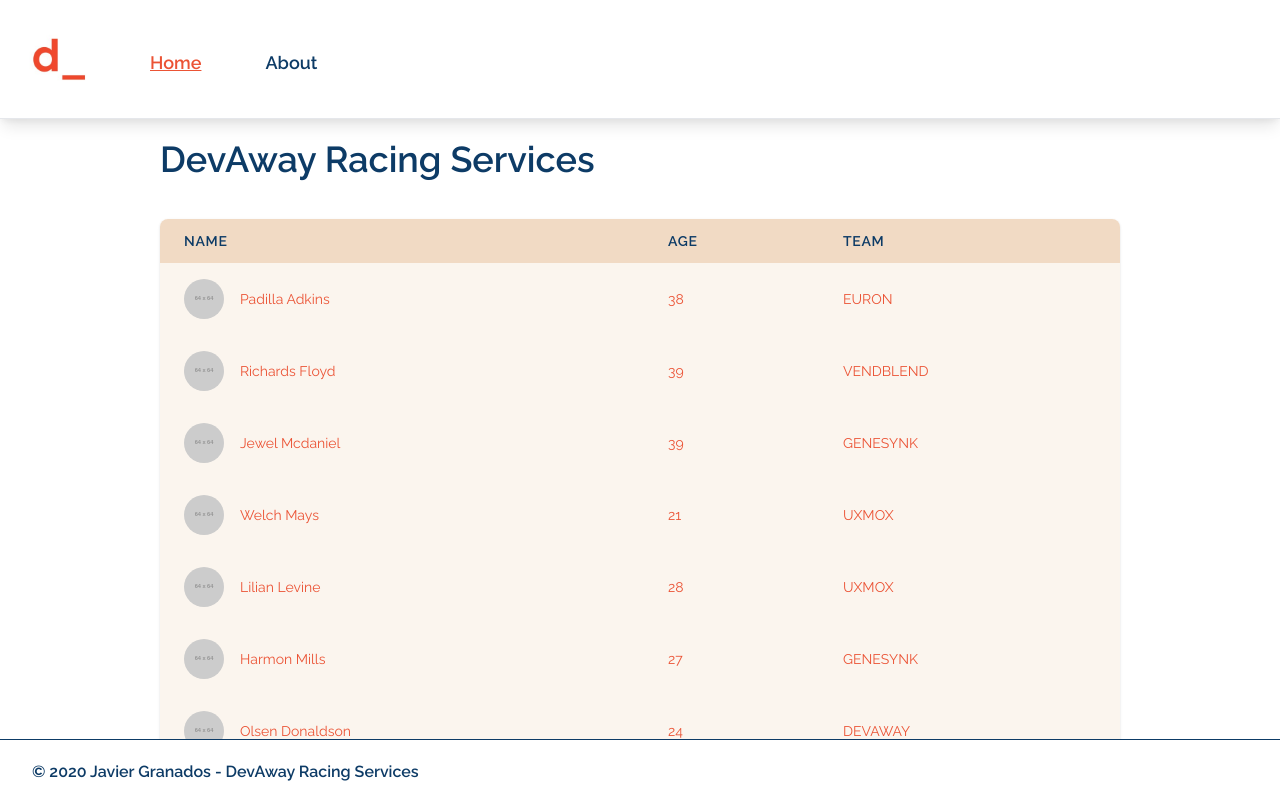
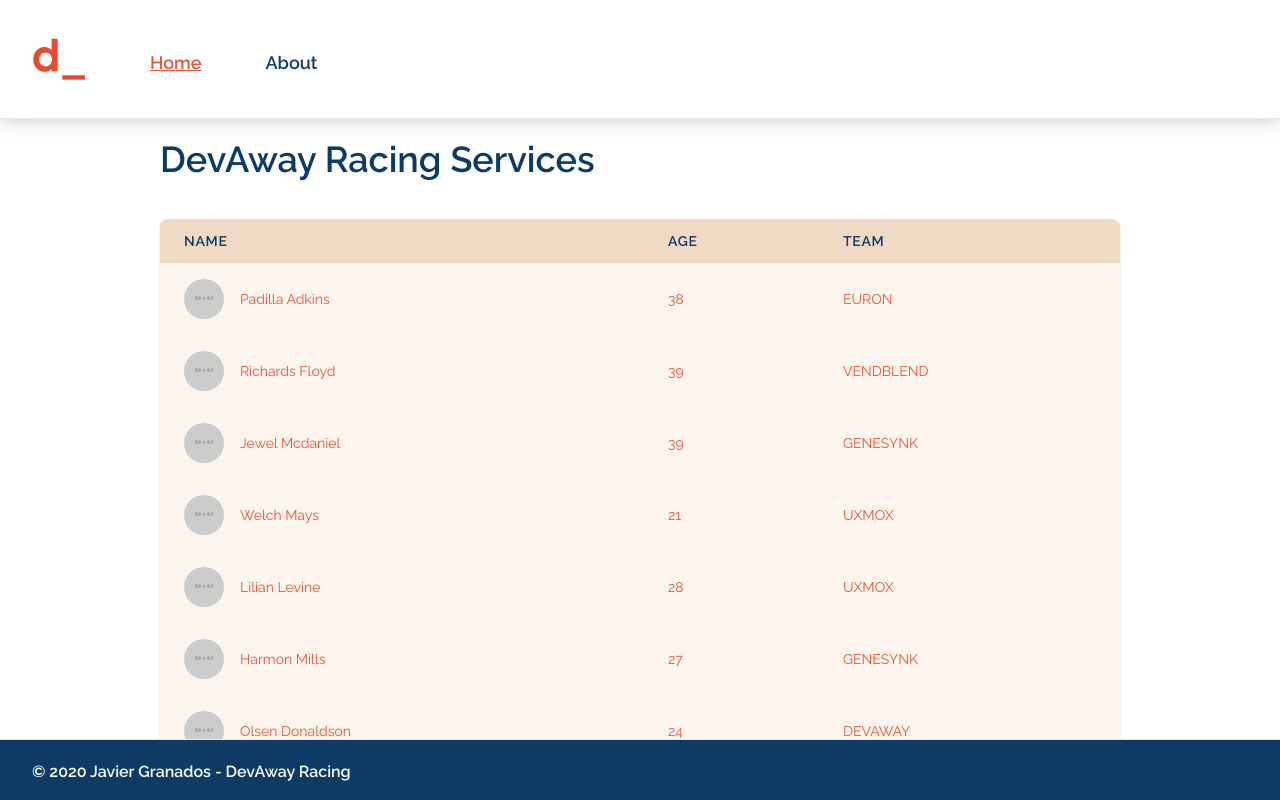
Before and after one commit to javiergranados/devaway-racing-services, a Next.js app: page / in a window 1280 px wide. Built offline with nearby package versions, Linux system fonts and the light colour scheme.

Commit message:
Modify colors on footer component

```diff
--- a/components/layout/Footer.jsx
+++ b/components/layout/Footer.jsx
@@ -1,7 +1,7 @@
 function Footer() {
   return (
-    <footer className="flex pt-5 pb-4 border-t border-indigoDye font-semi md:pl-8">
-      <span className="w-full text-center md:text-left">{`© ${new Date().getFullYear()} Javier Granados - DevAway Racing Services`}</span>
+    <footer className="flex pt-5 pb-4 border-t bg-indigoDye font-semi md:pl-8">
+      <span className="w-full text-center text-white md:text-left">{`© ${new Date().getFullYear()} Javier Granados - DevAway Racing`}</span>
     </footer>
   )
 }
```
